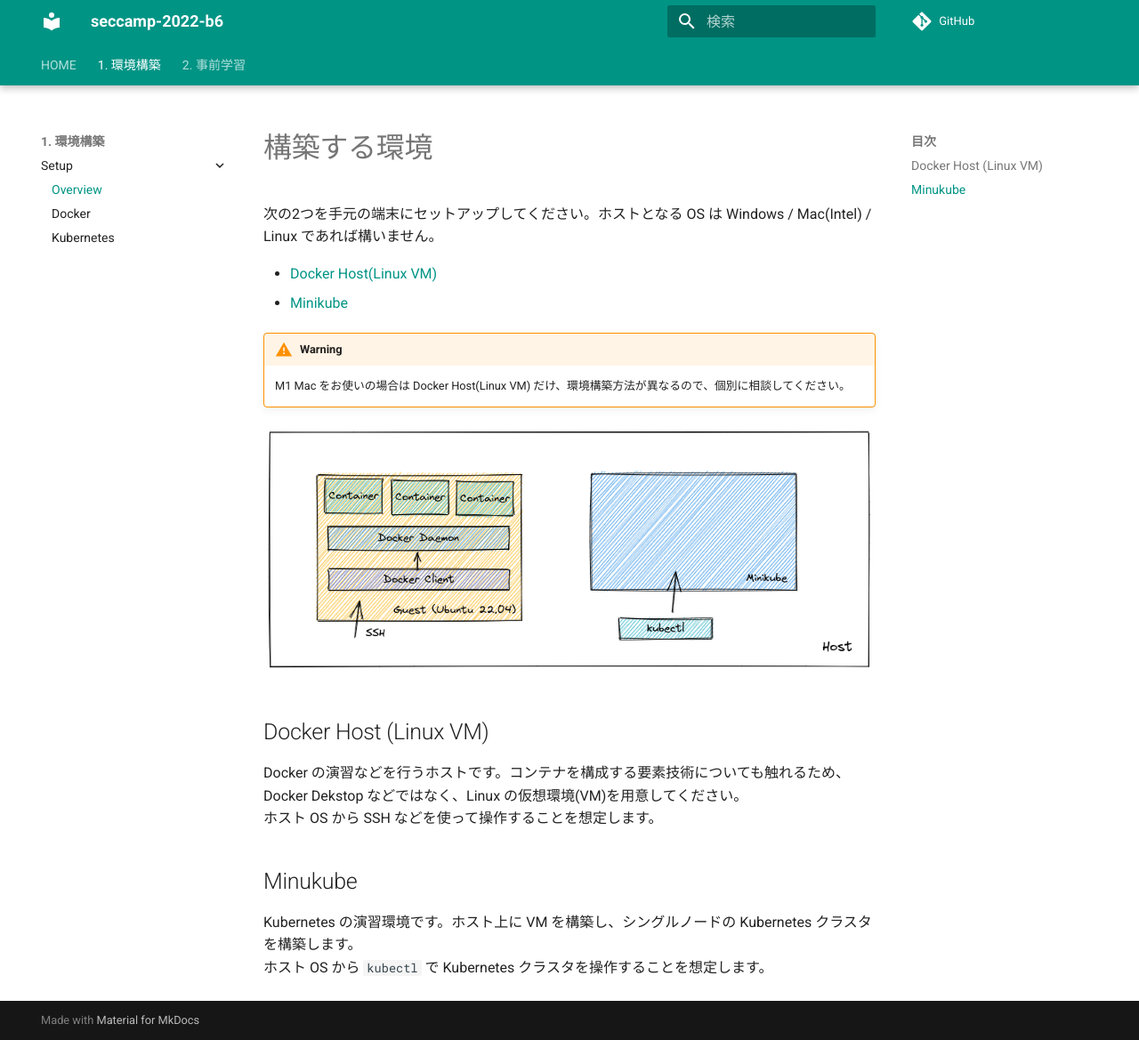
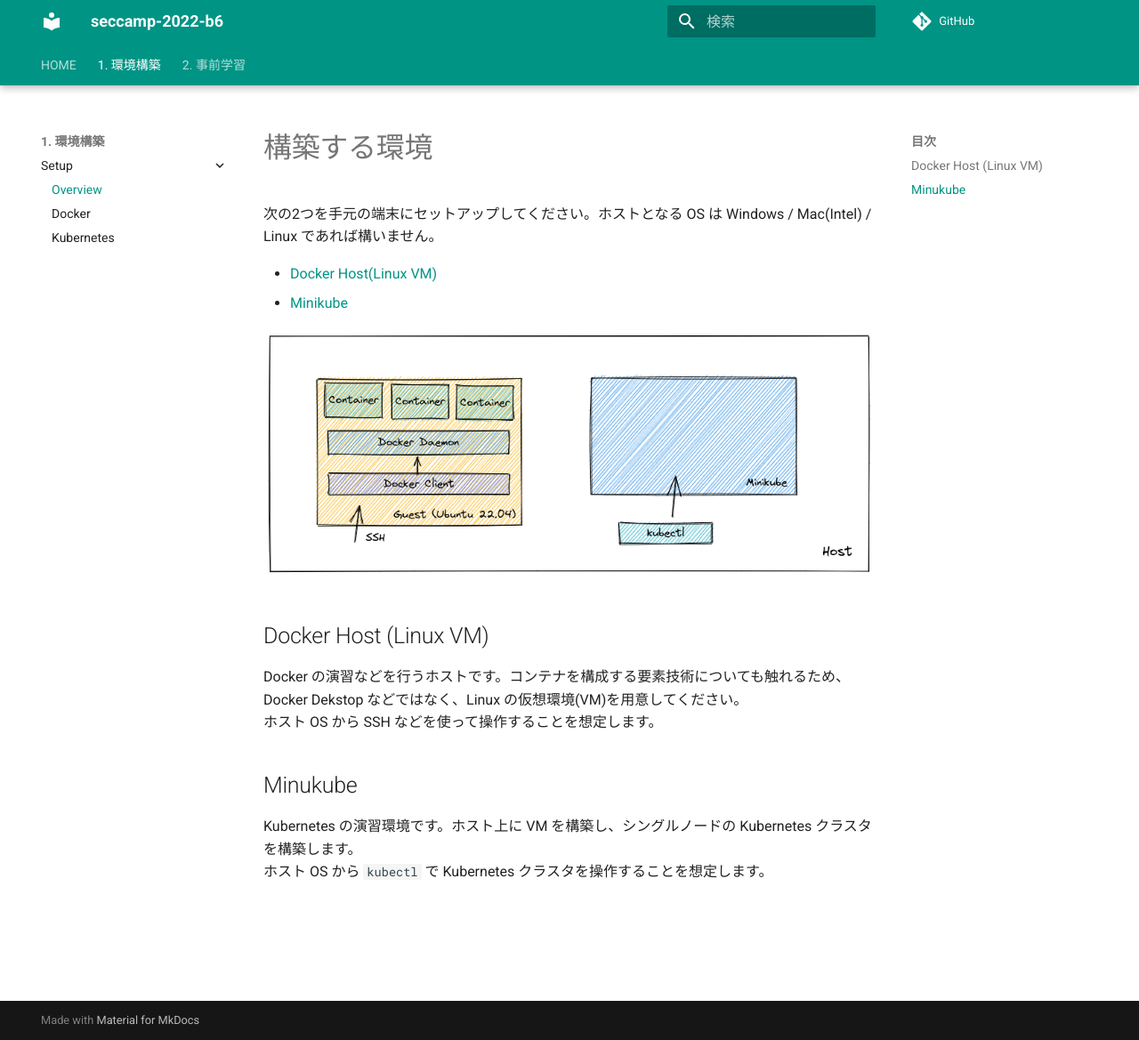
Before and after one commit to mrtc0/seccamp-2022, an MkDocs documentation site: the page built from docs/pre/setup/overview.md, in a window 1280 px wide and 1169 px high. Shown: the whole window at 89% size. Built offline with MkDocs 1.6.1 and Material for MkDocs 9.7.7, drawn with Linux system fonts in a browser that asks for light colours; comment, search, counter and statistics services are not loaded.

Commit message:
docs: update
Signed-off-by: Kohei Morita <mrtc0@ssrf.in>

```diff
--- a/docs/pre/setup/overview.md
+++ b/docs/pre/setup/overview.md
@@ -4,10 +4,6 @@
 
 - [Docker Host(Linux VM)](./docker.md)
 - [Minikube](./kubernetes.md)
-
-!!! Warning
-
-    M1 Mac をお使いの場合は Docker Host(Linux VM) だけ、環境構築方法が異なるので、個別に相談してください。
 
 ![Environment](./environment.png)
 
```
